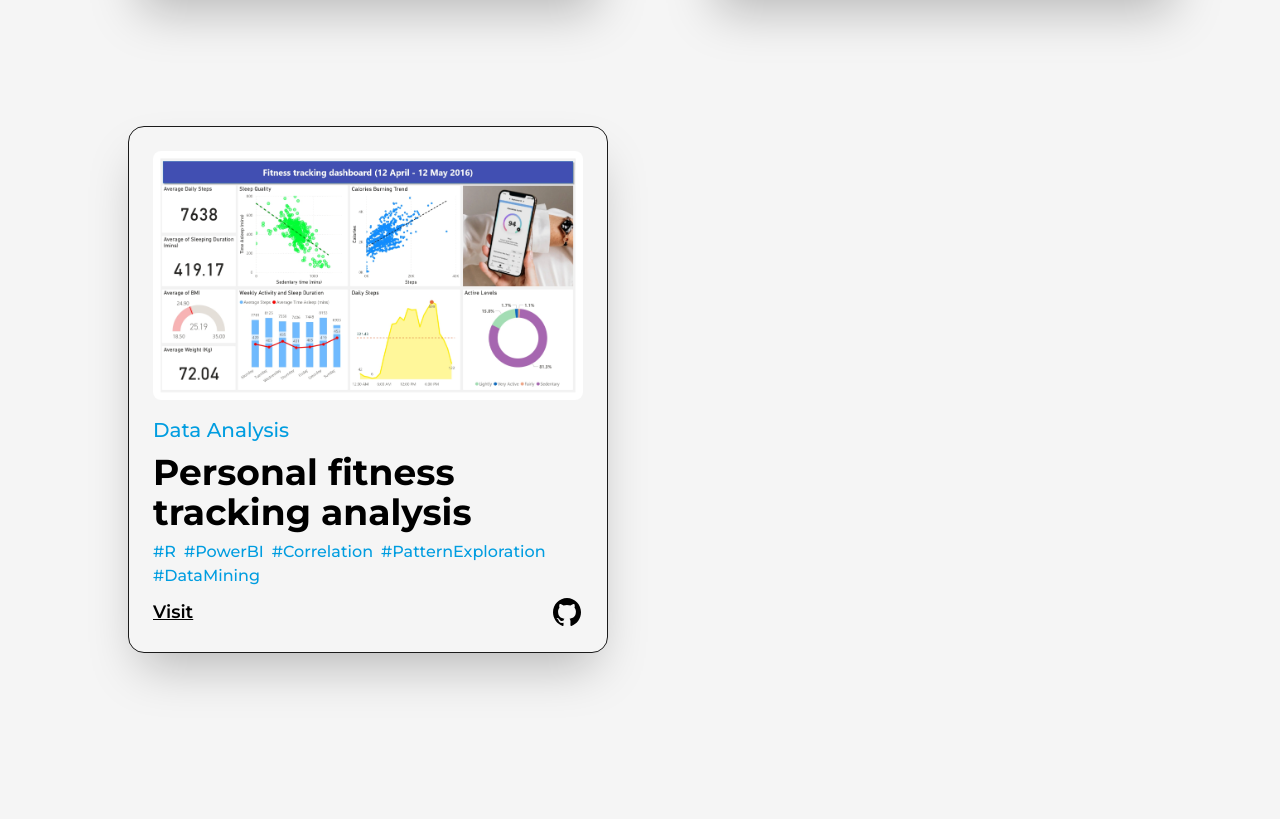
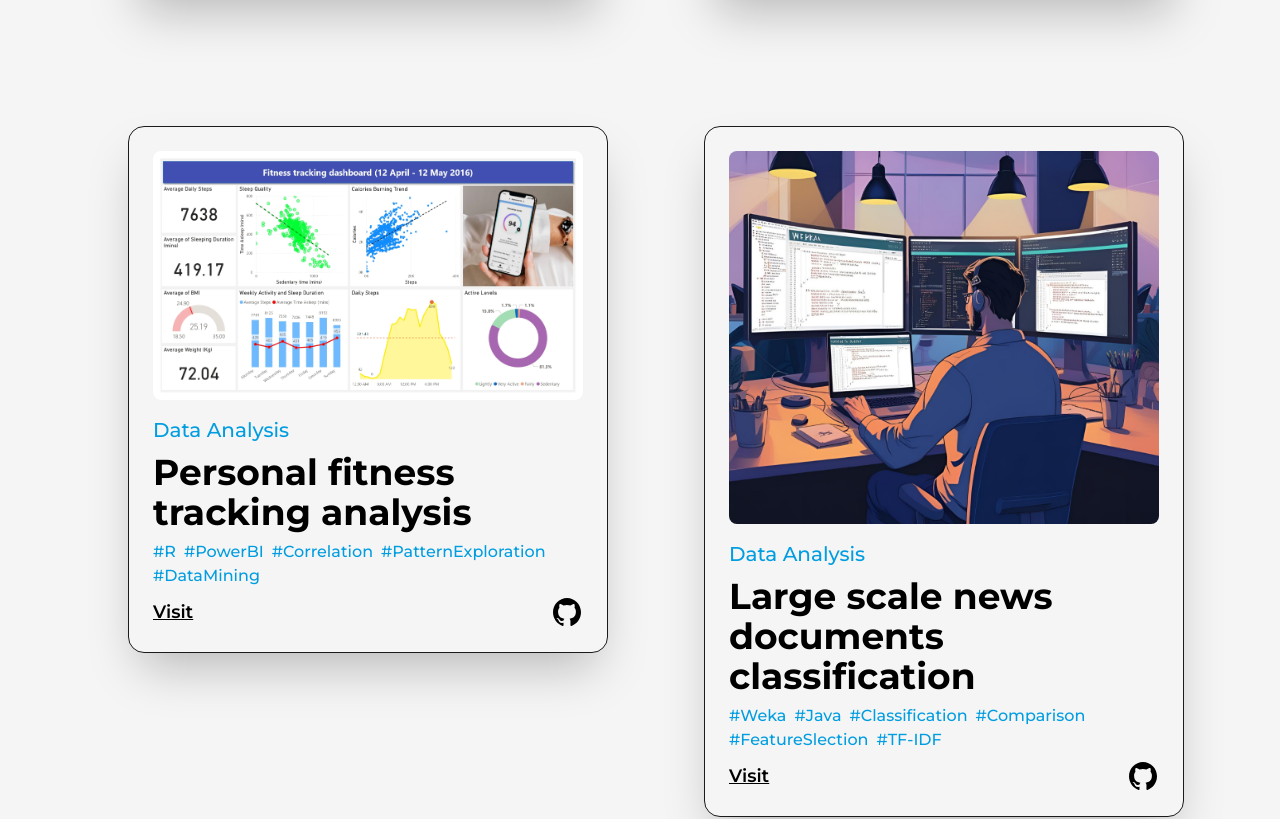
Before and after one commit to davidhuynhgit/profile, a Next.js app: page /projects in a window 1280 px wide. Shown: the part 1628-2447 px from the top of the page. Built offline with nearby package versions, Linux system fonts and the light colour scheme.

Commit message:
Update projects

```diff
--- a/src/pages/projects.js
+++ b/src/pages/projects.js
@@ -9,6 +9,7 @@ import fproject from "../../public/images/projects/AvdQLD.png";
 import projectSpringfield from "../../public/images/projects/FinalDashboard.png";
 import projectFungi from "../../public/images/projects/FungiClassification.png";
 import projectBellabeat from "../../public/images/projects/BellaBeat.png";
+import projectTextClassification from "../../public/images/projects/TextClassification.png";
 import {motion} from "framer-motion"
 import TransitionEffect from '@/component/TransitionEffect'
 const FramerImage = motion(Image);
@@ -168,6 +169,17 @@ const projects = () => {
                     />
                   </div>
 
+                  <div className="col-span-6 sm:col-span-12">
+                  <Project
+                    title="Large scale news documents classification"
+                    img={projectTextClassification}
+                    link="https://github.com/davidhuynhgit/LargeTextClassification"
+                    github="https://github.com/davidhuynhgit/LargeTextClassification"
+                    type="Data Analysis"
+                    hashtags={["Weka","Java", "Classification","Comparison","FeatureSlection","TF-IDF"]}
+                    />
+                  </div>
+
                 </div>
 
             </Layout>
```
Also changed, not shown: public/images/projects/TextClassification.png (added).
